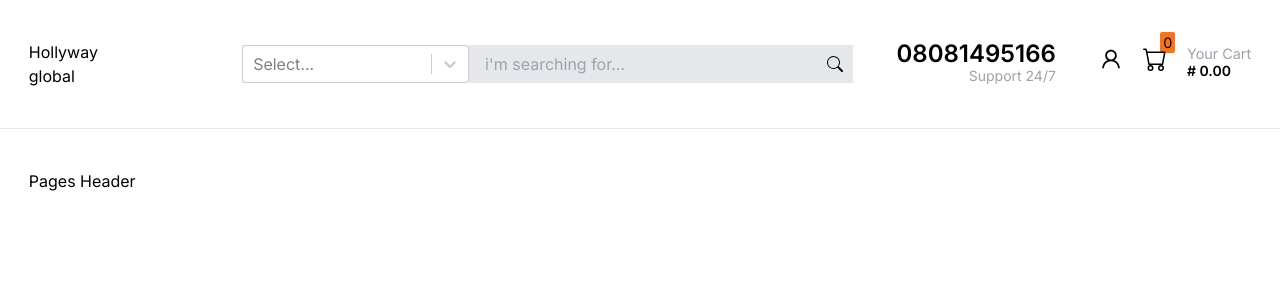
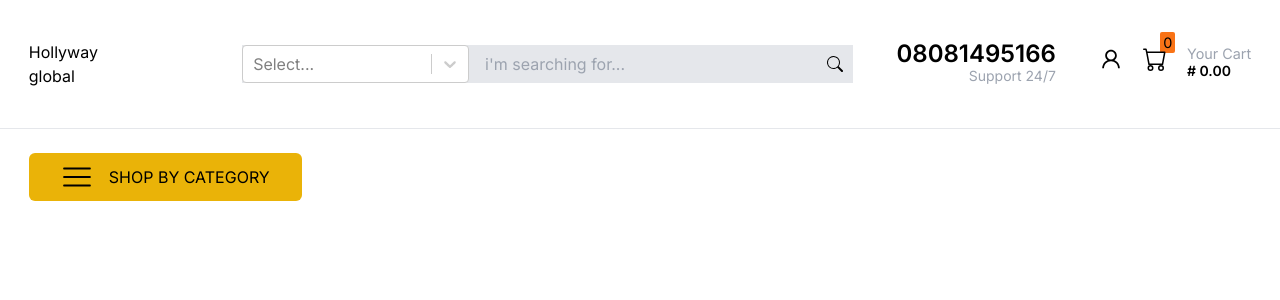
Before and after one commit to Ilesanmi-Erioluwa-Victor/hollyway_front, a Next.js app: page / in a window 1280 px wide. Shown: the top 300 px of the page. Built offline with nearby package versions, Linux system fonts and the light colour scheme.

Commit message:
working cart section

```diff
--- a/src/components/PagesHeader.tsx
+++ b/src/components/PagesHeader.tsx
@@ -1,7 +1,15 @@
+'use client';
+import { RxHamburgerMenu } from 'react-icons/rx';
+
 const PagesHeader = () => {
   return (
-    <div className='flex justify-between items-center w-full px-[calc(1vw_+_1rem)] py-[calc(1vh_+_2rem)]'>
-      Pages Header
+    <div className='flex justify-between items-center w-full px-[calc(1vw_+_1rem)] py-[calc(1vh_+_1rem)]'>
+      <button className='flex justify-between items-center gap-4 bg-yellow-500 px-[2rem] py-2 rounded-md'>
+        <span className='text-[2rem]'>
+          <RxHamburgerMenu />
+        </span>
+        <h2>SHOP BY CATEGORY</h2>
+      </button>
     </div>
   );
 };
```
